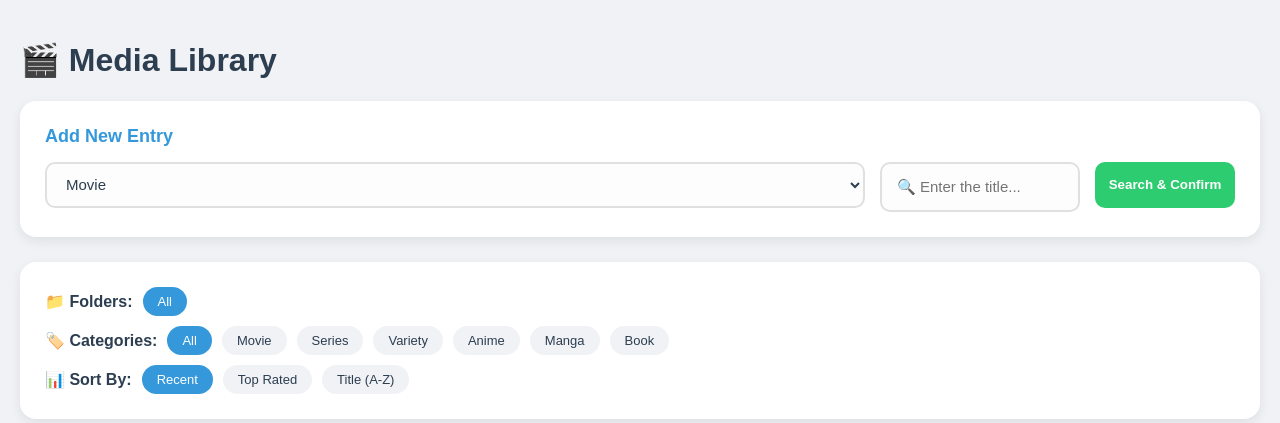
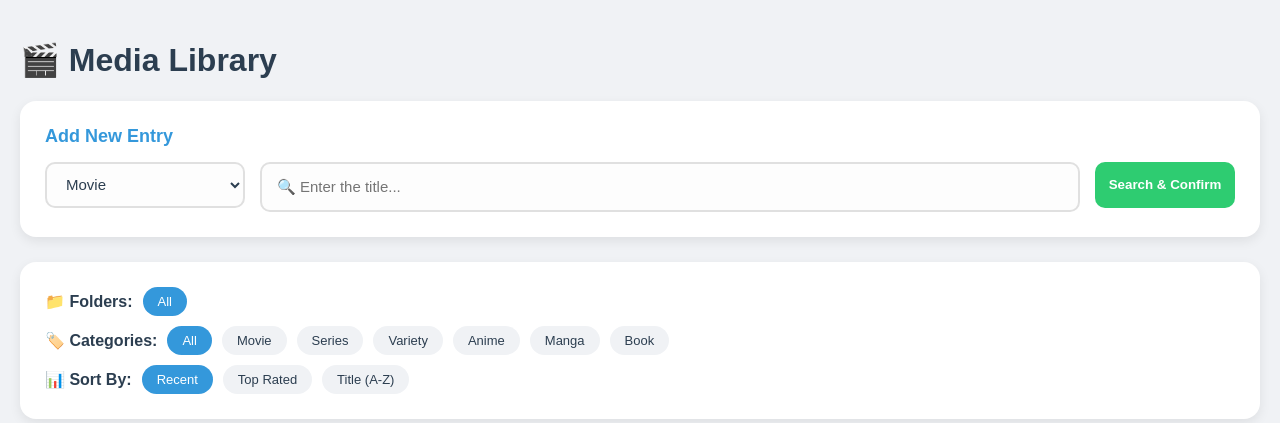
Before and after one commit to youwei1111/media-library-manager, a PHP site: page / in a window 1280 px wide. Shown: the top 423 px of the page. Run offline with PHP 8.4, Linux system fonts and the light colour scheme; data that the repository does not hold is empty.

Commit message:
Update style.css

```diff
--- a/php/style/style.css
+++ b/php/style/style.css
@@ -61,7 +61,7 @@ a { text-decoration: none; color: inherit !important; }
 
 .search-form {
     display: grid;
-    grid-template-columns: 1fr 200px 140px;
+    grid-template-columns: 200px 1fr 140px; ;
     gap: 15px;
 }
 
```
